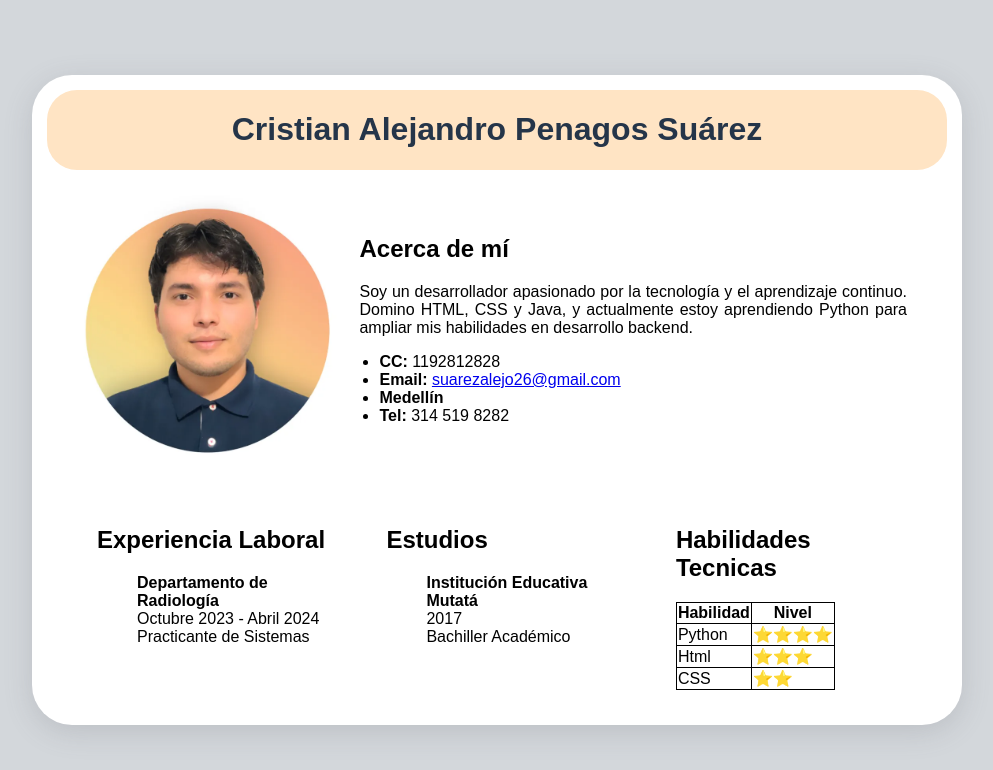
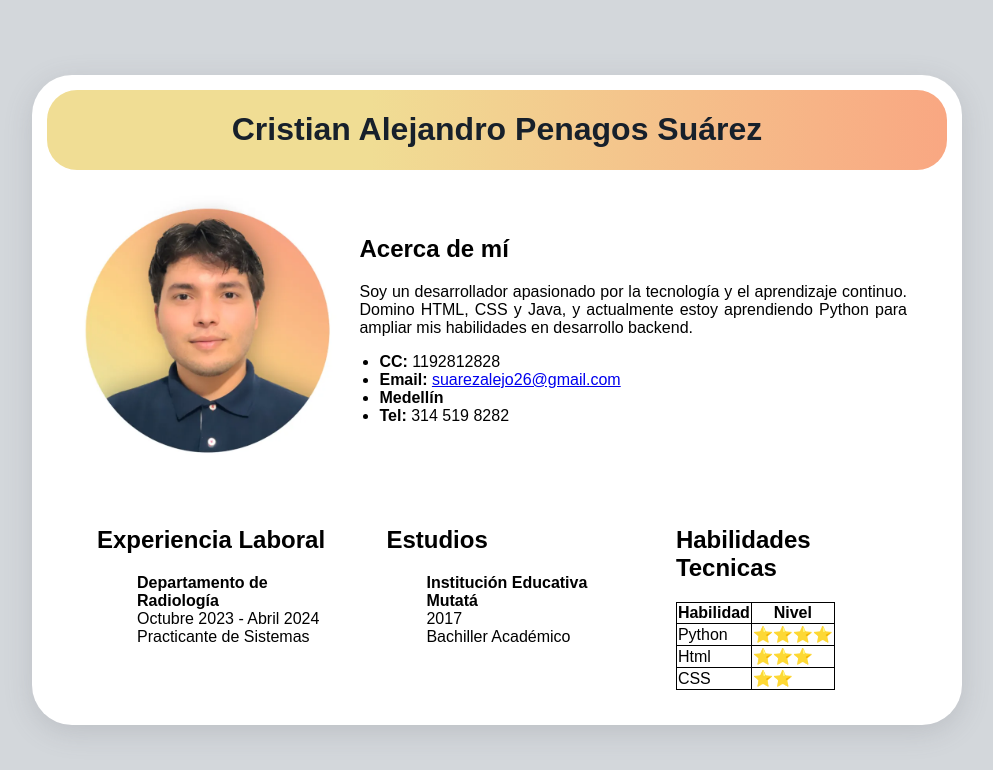
Before and after one commit to xXCpFireXx/Modulo2_HtmlCSS, a plain HTML site: page html_css/cv.html in a window 1280 px wide. Shown: the whole page, without its empty margins (143-1136 px from the left). Drawn offline with Linux system fonts and the light colour scheme.

Commit message:
Update style.css

```diff
--- a/html_css/style.css
+++ b/html_css/style.css
@@ -29,7 +29,7 @@ main {
 
 .title {
     display: flex;
-    background-color: bisque;
+    background: linear-gradient(90deg, rgba(240, 221, 148, 1) 36%, rgba(249, 167, 130, 1) 100%);
     margin: 0px;
     justify-content: center;
     border-radius: 30px;
@@ -37,7 +37,7 @@ main {
 
 .title h1 {
     text-align: center;
-    color: #253549;
+    color: #17202b;
 }
 
 .head-profile {
```
